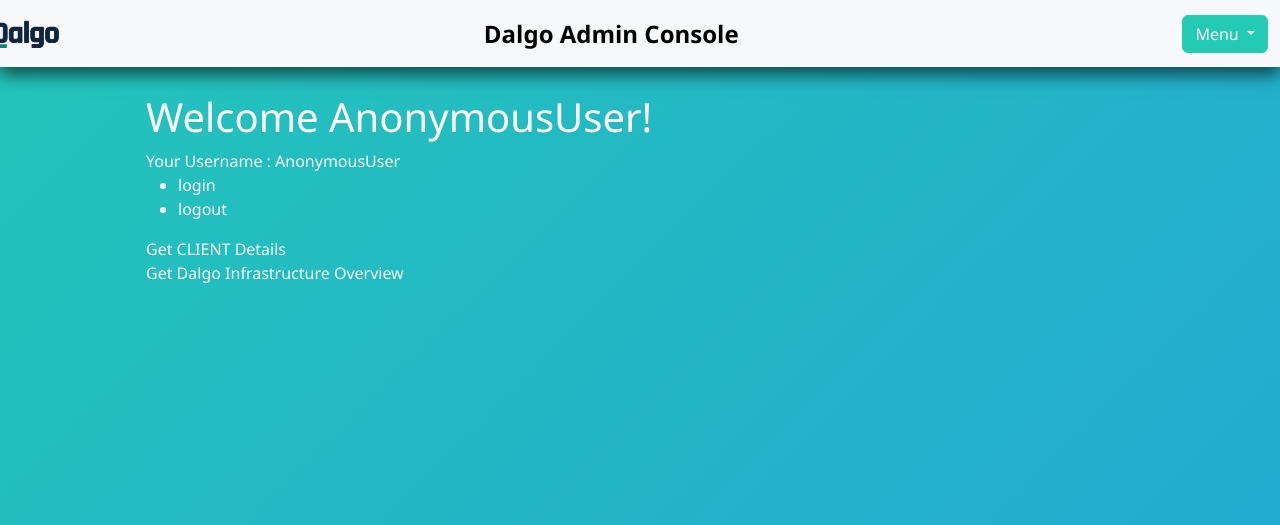
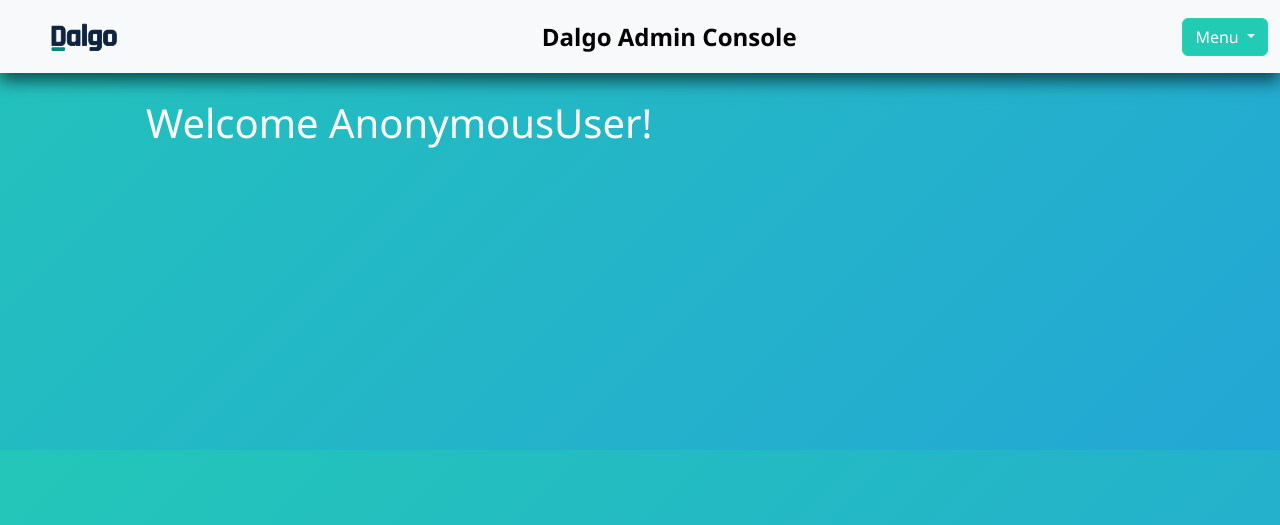
Before and after one commit to DalgoT4D/dalgo-admin-old, a Django app: page / in a window 1280 px wide. Shown: the top 525 px of the page. Run offline with Django 4.2, Linux system fonts and the light colour scheme; parts of the project's set-up code (start-up, migrations or seed data) failed here and were passed over.

Commit message:
Updated navbar and home pg
Signed-off-by: vilol-04 <vilolgoyal@gmail.com>

```diff
--- a/dalgo_admin/dalgo_admin_app/templates/base.html
+++ b/dalgo_admin/dalgo_admin_app/templates/base.html
@@ -17,23 +17,27 @@
 
     <header class="navbar navbar-expand-lg navbar-light bg-light">
         <div class="container-fluid">
+          <div class="d-flex flex-row bd-highlight">
             {% if user.is_authenticated %}
-          <div class="sidemenu">
+            <div class="p-2 bd-highlight">
               <button class="btn" data-bs-toggle="offcanvas" data-bs-target="#staticBackdrop" aria-controls="staticBackdrop">
-
-              <svg xmlns="http://www.w3.org/2000/svg" height="1.25em"viewBox="0 0 448 512"><path d="M0 96C0 78.3 14.3 64 32 64H416c17.7 0 32 14.3 32 32s-14.3 32-32 32H32C14.3 128 0 113.7 0 96zM0 256c0-17.7 14.3-32 32-32H416c17.7 0 32 14.3 32 32s-14.3 32-32 32H32c-17.7 0-32-14.3-32-32zM448 416c0 17.7-14.3 32-32 32H32c-17.7 0-32-14.3-32-32s14.3-32 32-32H416c17.7 0 32 14.3 32 32z"/></svg>
+                <svg xmlns="http://www.w3.org/2000/svg" height="1.25em" viewBox="0 0 448 512"><path d="M0 96C0 78.3 14.3 64 32 64H416c17.7 0 32 14.3 32 32s-14.3 32-32 32H32C14.3 128 0 113.7 0 96zM0 256c0-17.7 14.3-32 32-32H416c17.7 0 32 14.3 32 32s-14.3 32-32 32H32c-17.7 0-32-14.3-32-32zM448 416c0 17.7-14.3 32-32 32H32c-17.7 0-32-14.3-32-32s14.3-32 32-32H416c17.7 0 32 14.3 32 32z"/></svg>
               </button>
             </div>
             {% endif %}
+            <div class="p-2 bd-highlight">
+              <a class="navbar-brand nav-logo" href="/">
+                <img src="{% static 'Logo.svg' %}" alt="Dalgo Logo" class="img-responsive">
+              </a>
+            </div>
+          </div>
 
-            <a class="navbar-brand nav-logo " href="/">
-                <img src="{% static 'Logo.svg' %}" alt="Dalgo Logo">
-            </a>
+          <div class="collapse navbar-collapse">
 
               <div class="navbar-nav mx-auto">
-              <span class="navbar-brand " >Dalgo Admin Console</span>
+                <span class="navbar-brand" >Dalgo Admin Console</span>
+              </div>
 
-            </div>
               <div class="dropdown">
                   <button class="btn btn-success dropdown-toggle" type="button" id="dropdownMenuButton" data-bs-toggle="dropdown" aria-expanded="false">
                       Menu
@@ -45,6 +49,7 @@
                           <li><a class="dropdown-item" href="{%url 'account_login'%}">Login</a></li>
                       {% endif %}
                   </ul>
+              </div>
           </div>
         </div>
     </header>
@@ -68,12 +73,11 @@
                       </span>
                     </div>
                     <div class="menu">
+
                       <div class="item">
                         <div class="sub-btn">
-
                           <a href="/"><span>Home</span></a>
                         </div>
-
                       </div>
 
                       <div class="item">
--- a/dalgo_admin/dalgo_admin_app/templates/dashboard/home.html
+++ b/dalgo_admin/dalgo_admin_app/templates/dashboard/home.html
@@ -4,12 +4,5 @@
 {% block content%}
   <div class="container-fluid">
     <h1>Welcome {{ user }}!</h1>
-    <p>Your Username : {{ user }}</p>
-    <ul>
-      <li ><a class="nav-link" href="{%url 'account_login'%}">login</a></li>
-      <li><a class="nav-link" href="{%url 'account_logout'%}">logout</a></li>
-    </ul>
-    <a class="nav-link" href="{%url 'clients_details'%}">Get CLIENT Details</a>
-    <a class="nav-link" href="{%url 'infra_info'%}">Get Dalgo Infrastructure Overview</a>
   </div>
-  {% endblock content %}
+{% endblock content %}
--- a/dalgo_admin/static/styles/style.css
+++ b/dalgo_admin/static/styles/style.css
@@ -43,10 +43,7 @@
 .navbar-brand{
     font-size: 1.5rem;
     font-weight: 700;
-    margin-left: -20px;
-}
-.navbar-nav{
-    margin-right:50%;
+    padding-left: 30px;
 }
 .btn{
     background-color: #23CBB5;
```
Also changed, not shown: dalgo_admin/static/styles/main.css (deleted, +0 -51 lines). Lines whose indentation alone changed are shown as unchanged.
